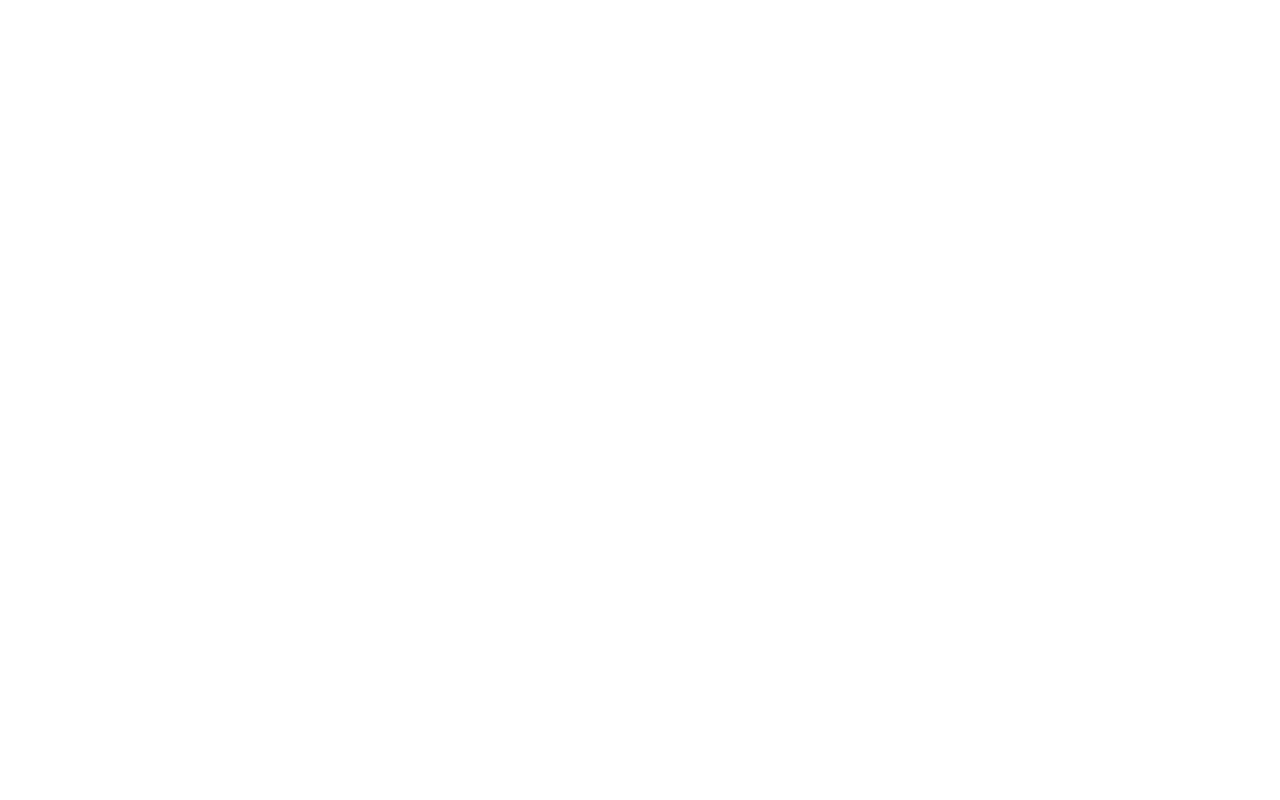
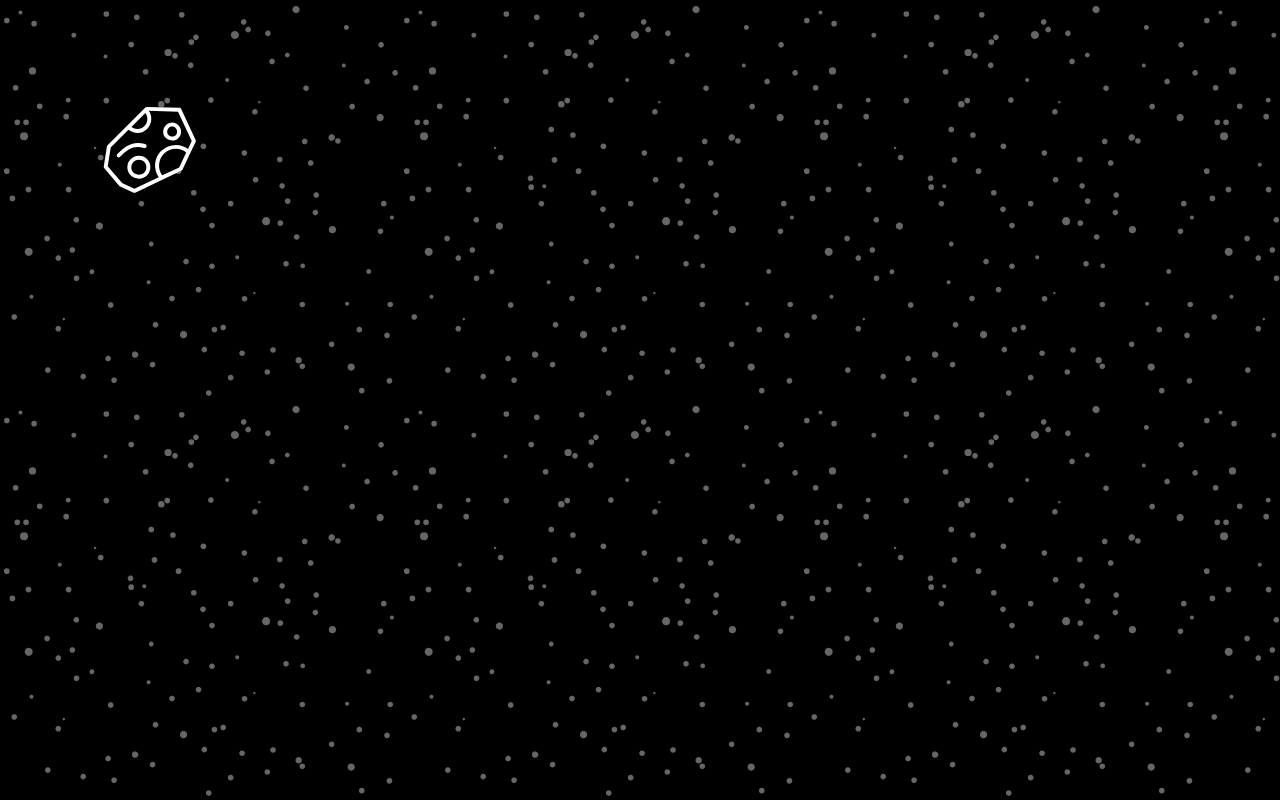
Before and after one commit to shaayaanjameel/dsn1676-assignment-3, a plain HTML site: page index.html in a window 1280 px wide. Drawn offline with Linux system fonts and the light colour scheme.

Commit message:
added background image and asteroid

```diff
--- a/css/main.css
+++ b/css/main.css
@@ -16,3 +16,16 @@ html {
 *, *::before, *::after {
     box-sizing: inherit;
 }
+
+body {
+    background-color: black;
+    background-image: url(../images/stars.svg);
+}
+
+.asteroid {
+    position: absolute;
+    width: 100px;
+    height: 100px;
+    top: 100px;
+    left: 100px;
+}
--- a/index.html
+++ b/index.html
@@ -8,5 +8,7 @@
 </head>
 <body>
 
+<img class="asteroid" src="images/asteroid.svg" alt="">
+
 </body>
 </html>
```
